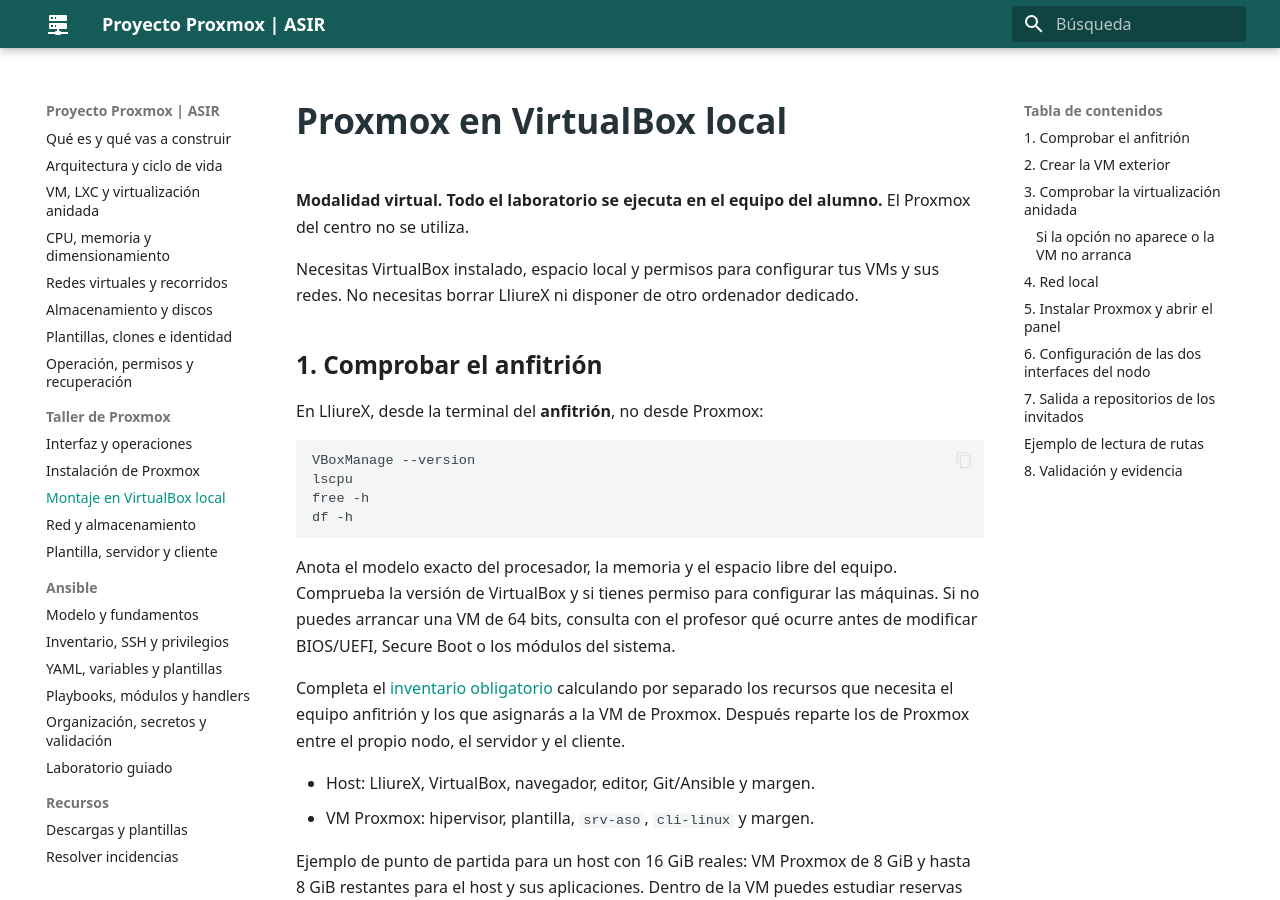
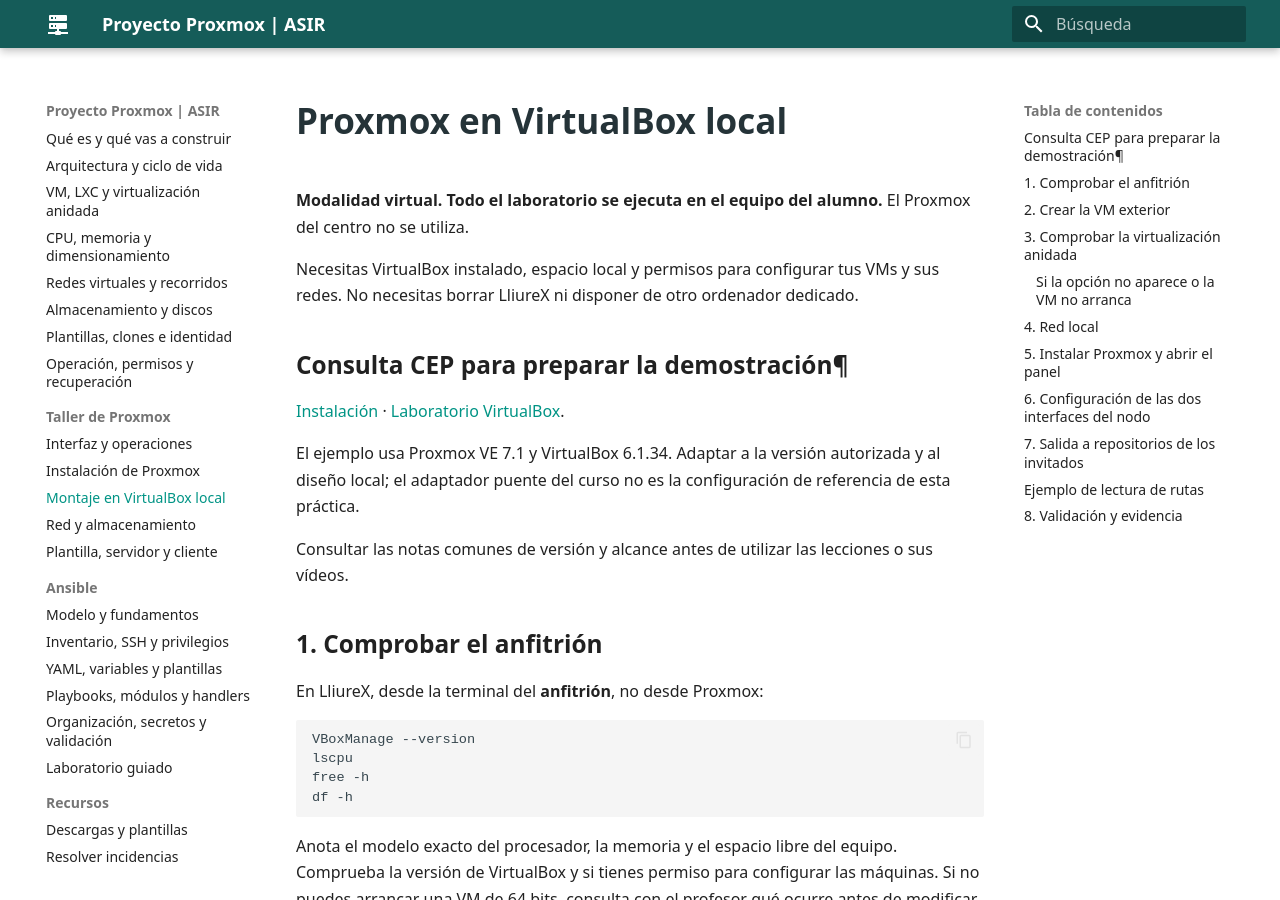
Before and after one commit to jmarlu/PI, an MkDocs documentation site: the page built from docs/proxmox/virtualbox.md, in a window 1280 px wide and 900 px high. Built offline with MkDocs 1.6.1 and Material for MkDocs 9.7.7, drawn with Linux system fonts in a browser that asks for light colours.

Commit message:
añadoconsultaCEP

```diff
--- a/docs/proxmox/virtualbox.md
+++ b/docs/proxmox/virtualbox.md
@@ -5,6 +5,14 @@ El Proxmox del centro no se utiliza.
 
 Necesitas VirtualBox instalado, espacio local y permisos para configurar tus VMs
 y sus redes. No necesitas borrar LliureX ni disponer de otro ordenador dedicado.
+
+## Consulta CEP para preparar la demostración¶
+
+[Instalación](https://github.com/iesgn/curso_proxmox_cep/blob/main/modulo2/instalacion.md) · [Laboratorio VirtualBox](https://github.com/iesgn/curso_proxmox_cep/blob/main/modulo2/laboratorio.md).
+
+El ejemplo usa Proxmox VE 7.1 y VirtualBox 6.1.34. Adaptar a la versión autorizada y al diseño local; el adaptador puente del curso no es la configuración de referencia de esta práctica.
+
+Consultar las notas comunes de versión y alcance antes de utilizar las lecciones o sus vídeos.
 
 ## 1. Comprobar el anfitrión
 
```
